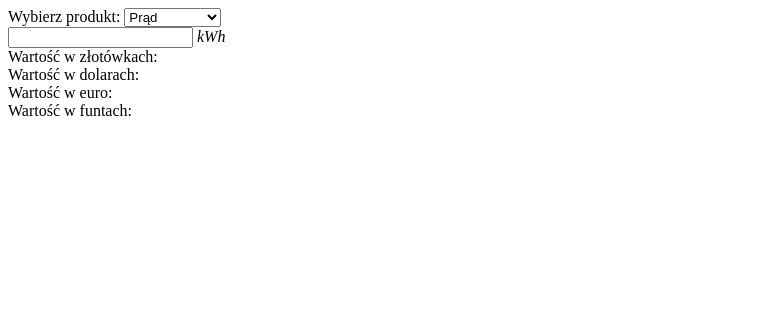
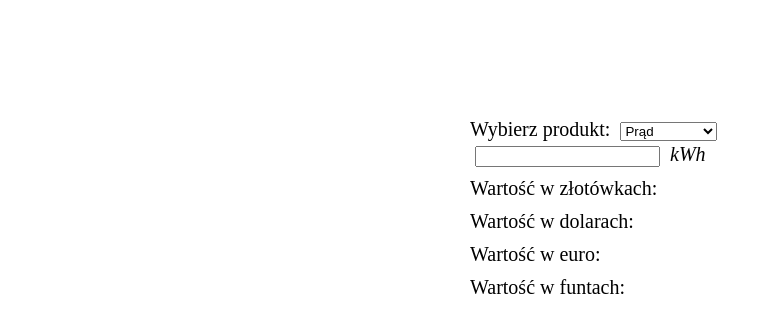
Before and after one commit to Porcupine92/ReactExchangeCounter, a plain HTML site: page index.html in a window 1280 px wide. Shown: the whole page, without its empty margins (0-772 px from the left). Drawn offline with nearby package versions, Linux system fonts and the light colour scheme.

Commit message:
React app

```diff
--- a/index.html
+++ b/index.html
@@ -5,6 +5,7 @@
     <meta charset="UTF-8" />
     <meta name="viewport" content="width=device-width, initial-scale=1.0">
     <meta http-equiv="X-UA-Compatible" content="ie=edge">
+    <link rel="stylesheet" href="main.css">
     <title>Hello World</title>
 
   </head>
--- /dev/null
+++ b/main.css
@@ -0,0 +1,14 @@
+.app {
+    margin: auto;
+    margin-top: 100px;
+    width: 350px;
+    font-size: 20px;
+}
+
+div, label {
+    padding: 5px;
+}
+
+input {
+    margin: 5px;
+}
```
